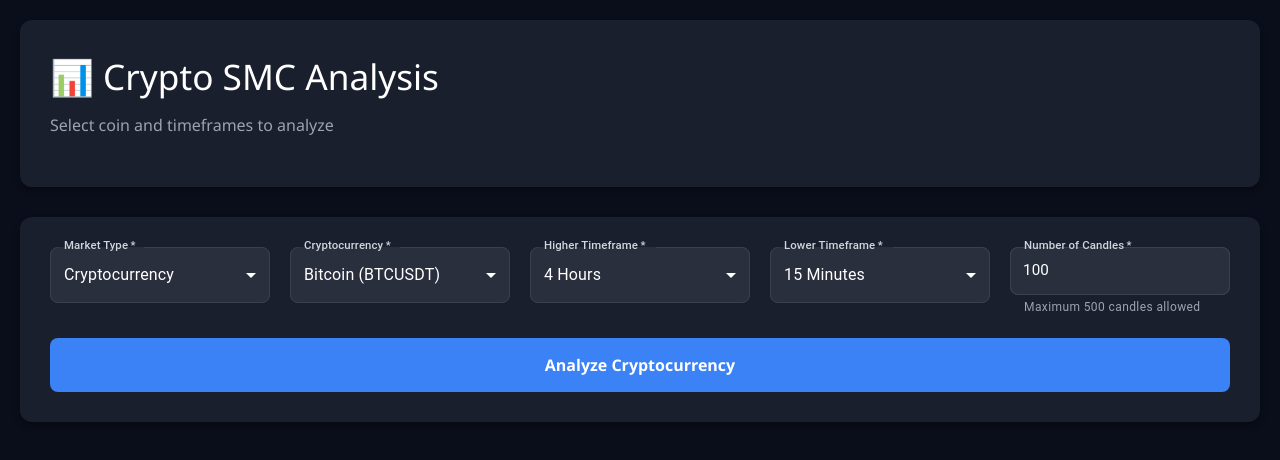
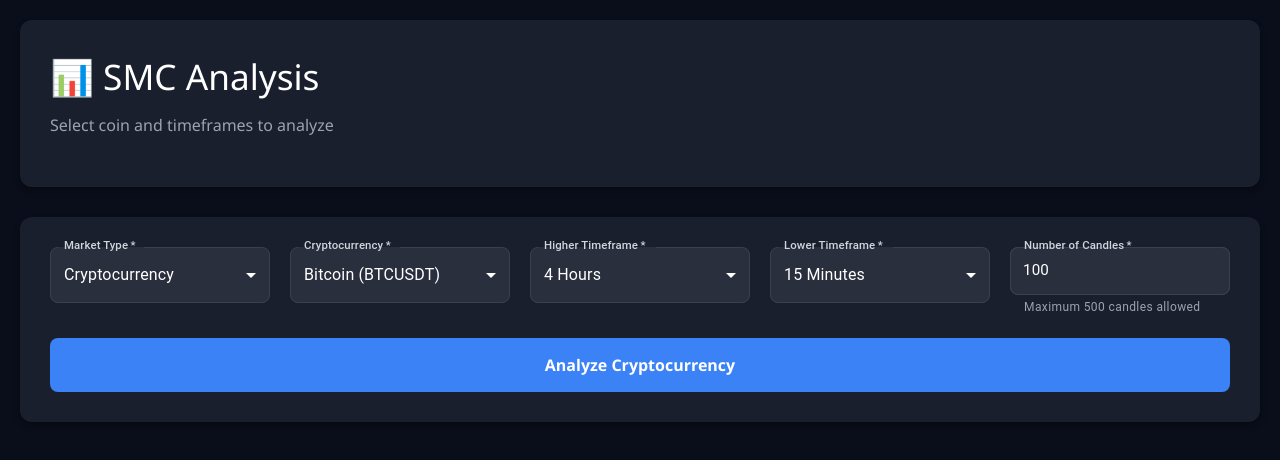
Before and after one commit to priyank-logistic/trading-analysis-agent-frontend, a Next.js app: page / in a window 1280 px wide. Shown: the top 460 px of the page. Built offline with nearby package versions, Linux system fonts and the light colour scheme.

Commit message:
solve typo

```diff
--- a/src/app/page.jsx
+++ b/src/app/page.jsx
@@ -346,7 +346,7 @@ export default function Home() {
   const [priceActionDetail, setPriceActionDetail] = useState(null);
   const [technicalIndicatorsAnalysis, setTechnicalIndicatorsAnalysis] =
     useState(null);
-  const [coinTitle, setCoinTitle] = useState("📊 Crypto SMC Analysis");
+  const [coinTitle, setCoinTitle] = useState("📊 SMC Analysis");
   const [timeframeInfo, setTimeframeInfo] = useState(
     "Select coin and timeframes to analyze"
   );
```
